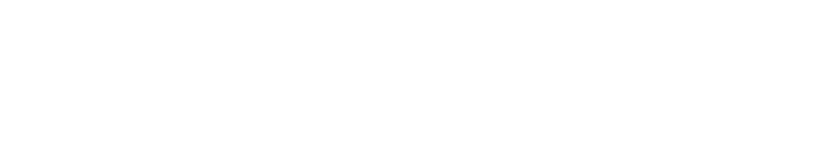
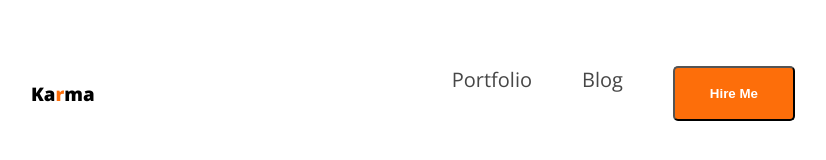
Before and after one commit to KarmaInfinityStudio/web-dev-portfolio, a plain HTML site: page index.html in a window 1280 px wide. Shown: the whole page, without its empty margins (177-1003 px from the left). Drawn offline with nearby package versions, Linux system fonts and the light colour scheme.

Commit message:
buttonprimary

```diff
--- a/index.html
+++ b/index.html
@@ -3,9 +3,30 @@
 <head>
     <meta charset="UTF-8">
     <meta name="viewport" content="width=device-width, initial-scale=1.0">
+
     <title>Karma</title>
+    <link rel="preconnect" href="https://fonts.googleapis.com">
+<link rel="preconnect" href="https://fonts.gstatic.com" crossorigin>
+<link href="https://fonts.googleapis.com/css2?family=Open+Sans:ital,wght@0,300..800;1,300..800&display=swap" rel="stylesheet">
+    <link rel="stylesheet" href="styles/portfolio.css">
+
 </head>
-<body>
+<body class="open-sans-normalfont">
+    <header>
+        <nav>
+            <h3 class="nav-title">Ka<span class="text-primary">r</span>ma</h3>
+            <ul>
+                <li><a class="dark-2" href="">Portfolio</a></li>
+                <li><a class="dark-2" href="">Blog</a></li>
+                <li><a href=""><button class="btn-primary">Hire Me</button></a></li>
+            </ul>
+        </nav>
+    </header>
+    <main>
 
+    </main>
+    <footer>
+
+    </footer>
 </body>
 </html>
--- /dev/null
+++ b/styles/portfolio.css
@@ -0,0 +1,53 @@
+/* Nav Styles*/
+
+
+.open-sans-normalfont {
+  font-family: "Open Sans", sans-serif;
+  font-optical-sizing: auto;
+  font-weight: <weight>;
+  font-style: normal;
+  font-variation-settings:
+    "wdth" 100;
+}
+
+nav{
+    display: flex;
+    align-items: center;
+    justify-content: space-between;
+    margin: 50px 200px;
+}
+.nav-title{
+    font-weight: 800;
+    font-size: normal;
+}
+/* Nav Styles*/
+
+.text-primary {
+    color: #fd6e0a
+}
+.dark-2 {
+    color: #474747;
+}
+
+.btn-primary {
+  background-color: #fd6e0a;
+  font-weight: bold;
+  color: white;
+  padding: 18px 35px;
+  border-radius: 5px;
+}
+nav ul li {
+    list-style: none;
+    margin-right: 50px;
+
+}
+
+nav li a {
+    text-decoration: none;
+    font-size: 20px;
+}
+
+nav ul {
+    display: flex;
+    margin-right: 50px;
+}
```
